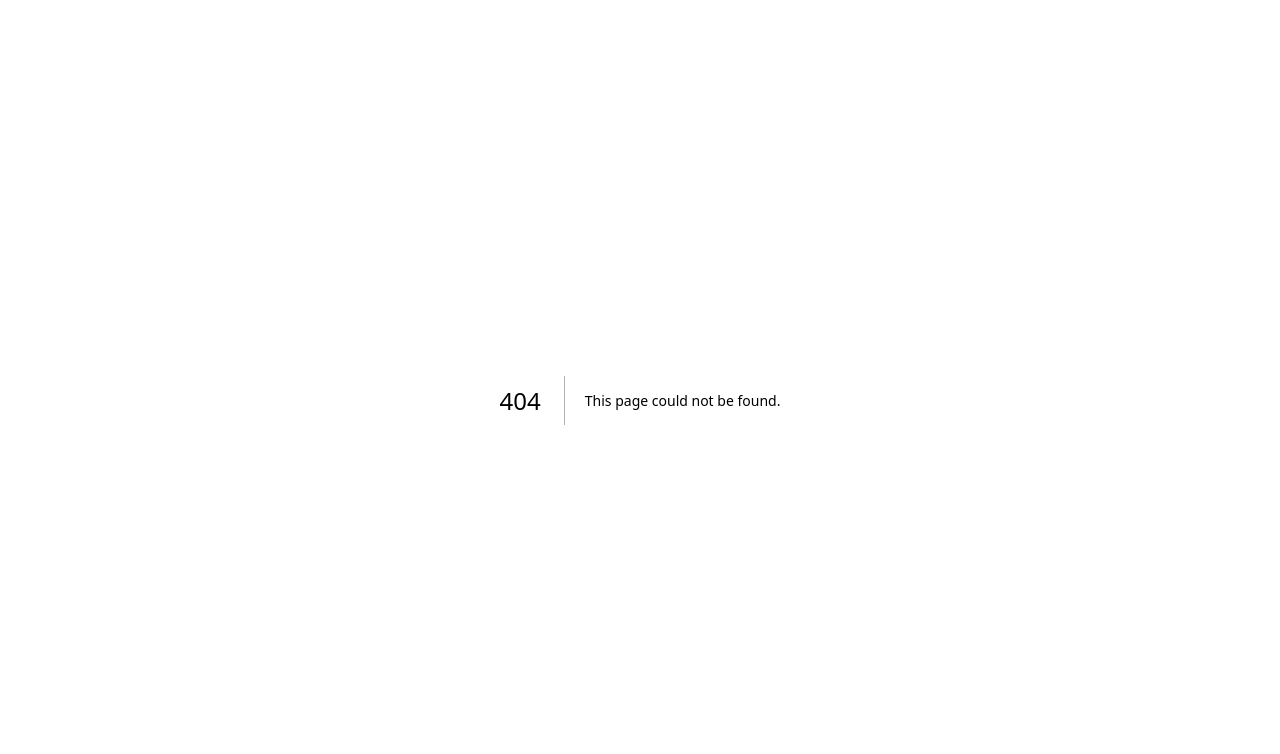
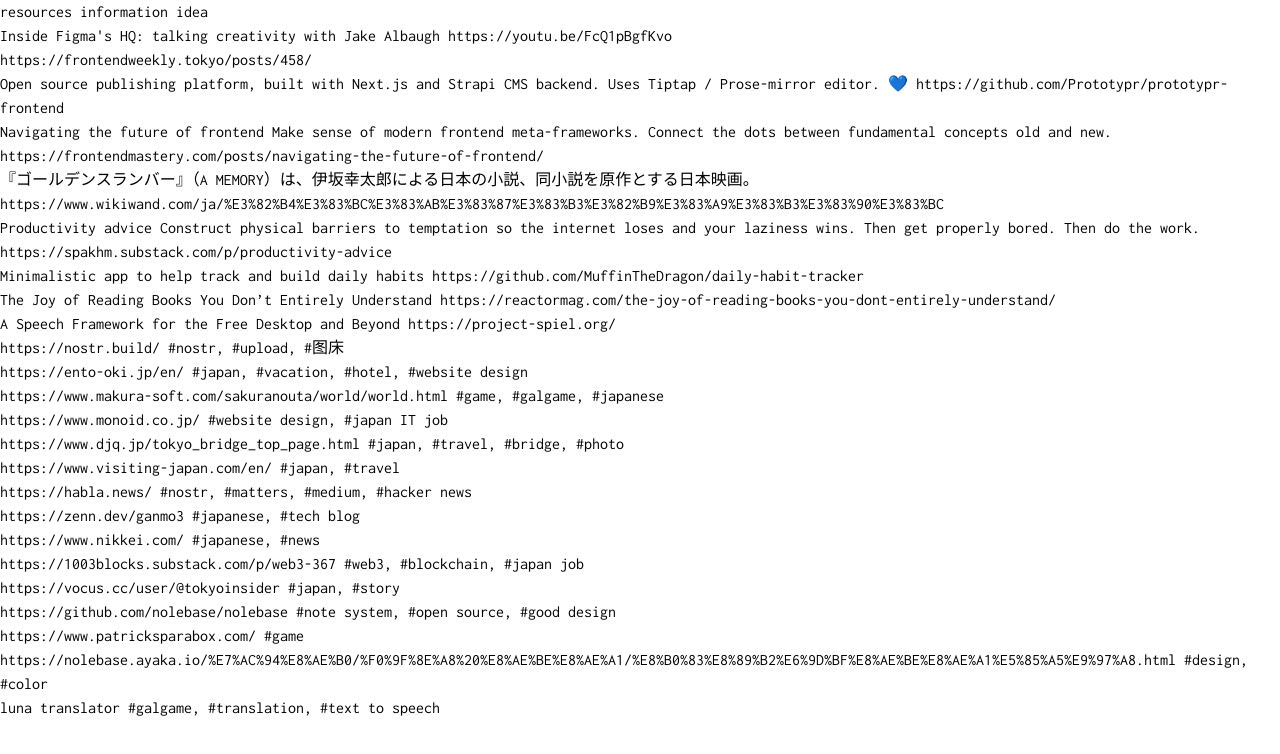
Before and after one commit to Ding-Fan/blog-nextra, a Next.js app: page /3resource/resource.information.idea in a window 1280 px wide. Before the commit this address had no page. Shown: the top 754 px of the page. Built offline with nearby package versions, Linux system fonts and the light colour scheme; a web font is replaced by a local one.

Commit message:
add files

```diff
--- a/pages/1project/job.mdx
+++ b/pages/1project/job.mdx
@@ -1,4 +1,23 @@
 # Job, to shit or not to shit
+
+Frontend/UI Internship for Neutone
+https://qosmo.jp/en/careers
+
+https://amadeuscode.com/
+https://amadeuscode.com/careers/
+
+Qosmo employee interview (AI engineer Naotake Masuda)
+https://qosmo.jp/en/news/interview-masuda
+
+AI×音楽サービスで世界を目指すAmadeusCodeのインターンの魅力とは？
+https://01intern.com/article/223
+
+https://jobs.ashbyhq.com/suno?locationId=c54882f4-3cd1-47ba-a3c8-06a013456e9a
+
+https://jobstash.xyz/jobs/zWGMam/details
+
+Front-End Product Engineer (In-person, NYC)
+https://magniv.notion.site/Front-End-Product-Engineer-In-person-NYC-3b10b88010fa49589a5ca9423aac802e
 
 I love music, I love programming, I love AI, I love game, I love visual novel. Maybe I should create something using the mix of all of them.
 
--- /dev/null
+++ b/pages/2area/cooking.电饭煲蒸鸡.mdx
@@ -0,0 +1,9 @@
+# cooking 电饭煲蒸鸡
+
+冷水清洗鸡，剪开
+
+酱油、料酒、胡椒粉、盐、蚝油、淀粉，腌制一小时以上
+
+切蒜末，锅烧热放油，中火炒香关火，微冷却后混入腌制好的鸡
+
+电饭煲加开水，放入蒸架，放入鸡，蒸 20 分钟
--- a/pages/3resource/application.mdx
+++ b/pages/3resource/application.mdx
@@ -1,4 +1,8 @@
 # application
+
+ebook reader for linux
+https://johnfactotum.github.io/foliate/?ref=itsfoss.com
+
 
 - https://www.worldtimebuddy.com/
 
--- a/pages/3resource/index.mdx
+++ /dev/null
@@ -1,48 +0,0 @@
-# resources
-
-
-
-https://nostr.build/
-#nostr, #upload, #图床
-
-https://ento-oki.jp/en/
-#japan, #vacation, #hotel, #website design
-
-https://www.makura-soft.com/sakuranouta/world/world.html
-#game, #galgame, #japanese
-
-https://www.monoid.co.jp/
-#website design, #japan IT job
-
-https://www.djq.jp/tokyo_bridge_top_page.html
-#japan, #travel, #bridge, #photo
-
-https://www.visiting-japan.com/en/
-#japan, #travel
-
-https://habla.news/
-#nostr, #matters, #medium, #hacker news
-
-https://zenn.dev/ganmo3
-#japanese, #tech blog
-
-https://www.nikkei.com/
-#japanese, #news
-
-https://1003blocks.substack.com/p/web3-367
-#web3, #blockchain, #japan job
-
-https://vocus.cc/user/@tokyoinsider
-#japan, #story
-
-https://github.com/nolebase/nolebase
-#note system, #open source, #good design
-
-https://www.patricksparabox.com/
-#game
-
-https://nolebase.ayaka.io/%E7%AC%94%E8%AE%B0/%F0%9F%8E%A8%20%E8%AE%BE%E8%AE%A1/%E8%B0%83%E8%89%B2%E6%9D%BF%E8%AE%BE%E8%AE%A1%E5%85%A5%E9%97%A8.html
-#design, #color
-
-luna translator
-#galgame, #translation, #text to speech
--- /dev/null
+++ b/pages/3resource/resource.information.idea.mdx
@@ -0,0 +1,76 @@
+# resources information idea
+
+ Inside Figma's HQ: talking creativity with Jake Albaugh
+https://youtu.be/FcQ1pBgfKvo
+
+https://frontendweekly.tokyo/posts/458/
+
+Open source publishing platform, built with Next.js and Strapi CMS backend. Uses Tiptap / Prose-mirror editor. 💙
+https://github.com/Prototypr/prototypr-frontend
+
+Navigating the future of frontend
+Make sense of modern frontend meta-frameworks. Connect the dots between fundamental concepts old and new.
+https://frontendmastery.com/posts/navigating-the-future-of-frontend/
+
+『ゴールデンスランバー』（A MEMORY）は、伊坂幸太郎による日本の小説、同小説を原作とする日本映画。
+https://www.wikiwand.com/ja/%E3%82%B4%E3%83%BC%E3%83%AB%E3%83%87%E3%83%B3%E3%82%B9%E3%83%A9%E3%83%B3%E3%83%90%E3%83%BC
+
+Productivity advice
+Construct physical barriers to temptation so the internet loses and your laziness wins. Then get properly bored. Then do the work.
+https://spakhm.substack.com/p/productivity-advice
+
+Minimalistic app to help track and build daily habits
+https://github.com/MuffinTheDragon/daily-habit-tracker
+
+The Joy of Reading Books You Don’t Entirely Understand
+https://reactormag.com/the-joy-of-reading-books-you-dont-entirely-understand/
+
+A Speech Framework for the Free Desktop and Beyond
+https://project-spiel.org/
+
+
+
+https://nostr.build/
+#nostr, #upload, #图床
+
+https://ento-oki.jp/en/
+#japan, #vacation, #hotel, #website design
+
+https://www.makura-soft.com/sakuranouta/world/world.html
+#game, #galgame, #japanese
+
+https://www.monoid.co.jp/
+#website design, #japan IT job
+
+https://www.djq.jp/tokyo_bridge_top_page.html
+#japan, #travel, #bridge, #photo
+
+https://www.visiting-japan.com/en/
+#japan, #travel
+
+https://habla.news/
+#nostr, #matters, #medium, #hacker news
+
+https://zenn.dev/ganmo3
+#japanese, #tech blog
+
+https://www.nikkei.com/
+#japanese, #news
+
+https://1003blocks.substack.com/p/web3-367
+#web3, #blockchain, #japan job
+
+https://vocus.cc/user/@tokyoinsider
+#japan, #story
+
+https://github.com/nolebase/nolebase
+#note system, #open source, #good design
+
+https://www.patricksparabox.com/
+#game
+
+https://nolebase.ayaka.io/%E7%AC%94%E8%AE%B0/%F0%9F%8E%A8%20%E8%AE%BE%E8%AE%A1/%E8%B0%83%E8%89%B2%E6%9D%BF%E8%AE%BE%E8%AE%A1%E5%85%A5%E9%97%A8.html
+#design, #color
+
+luna translator
+#galgame, #translation, #text to speech
```
